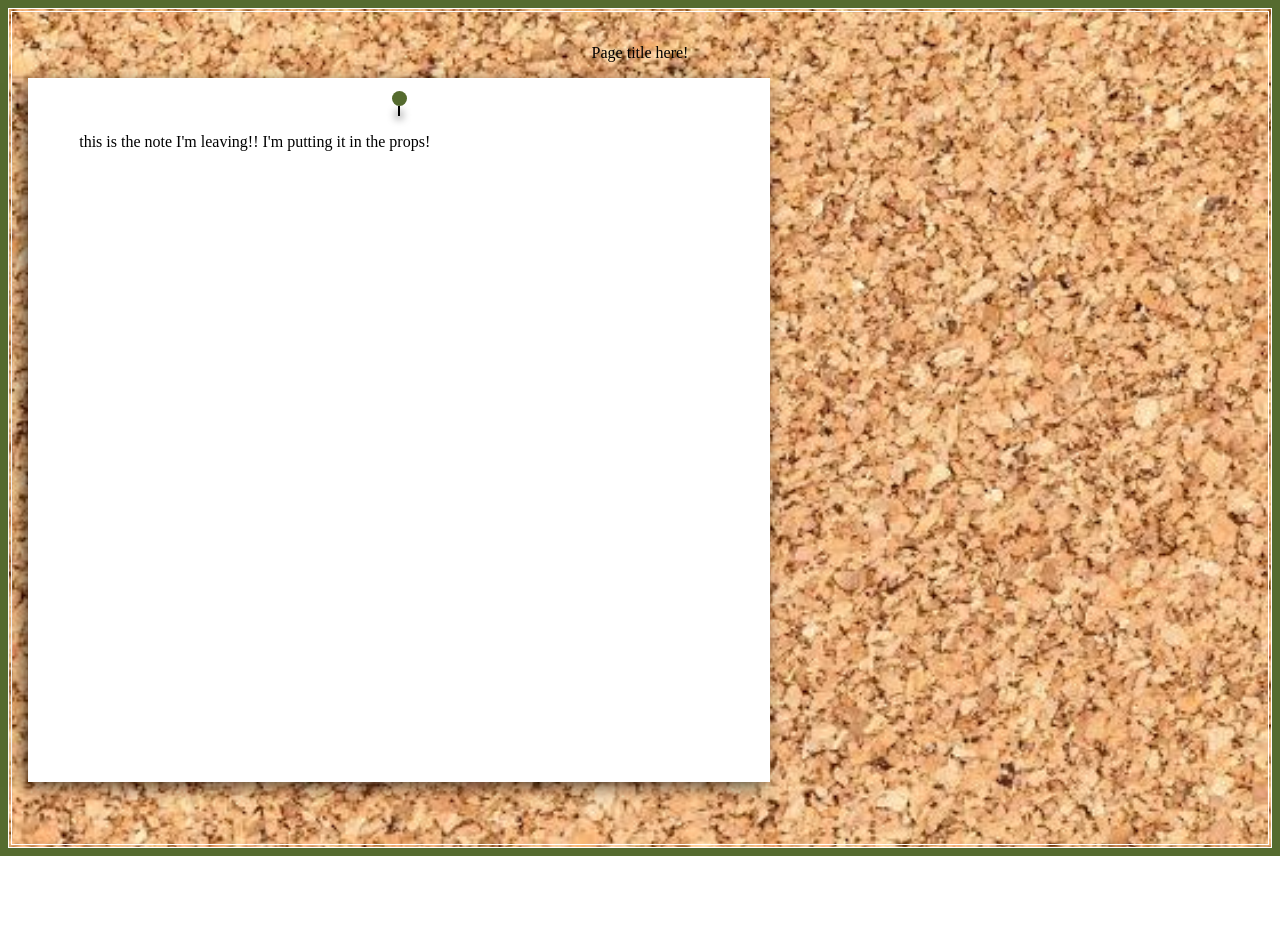
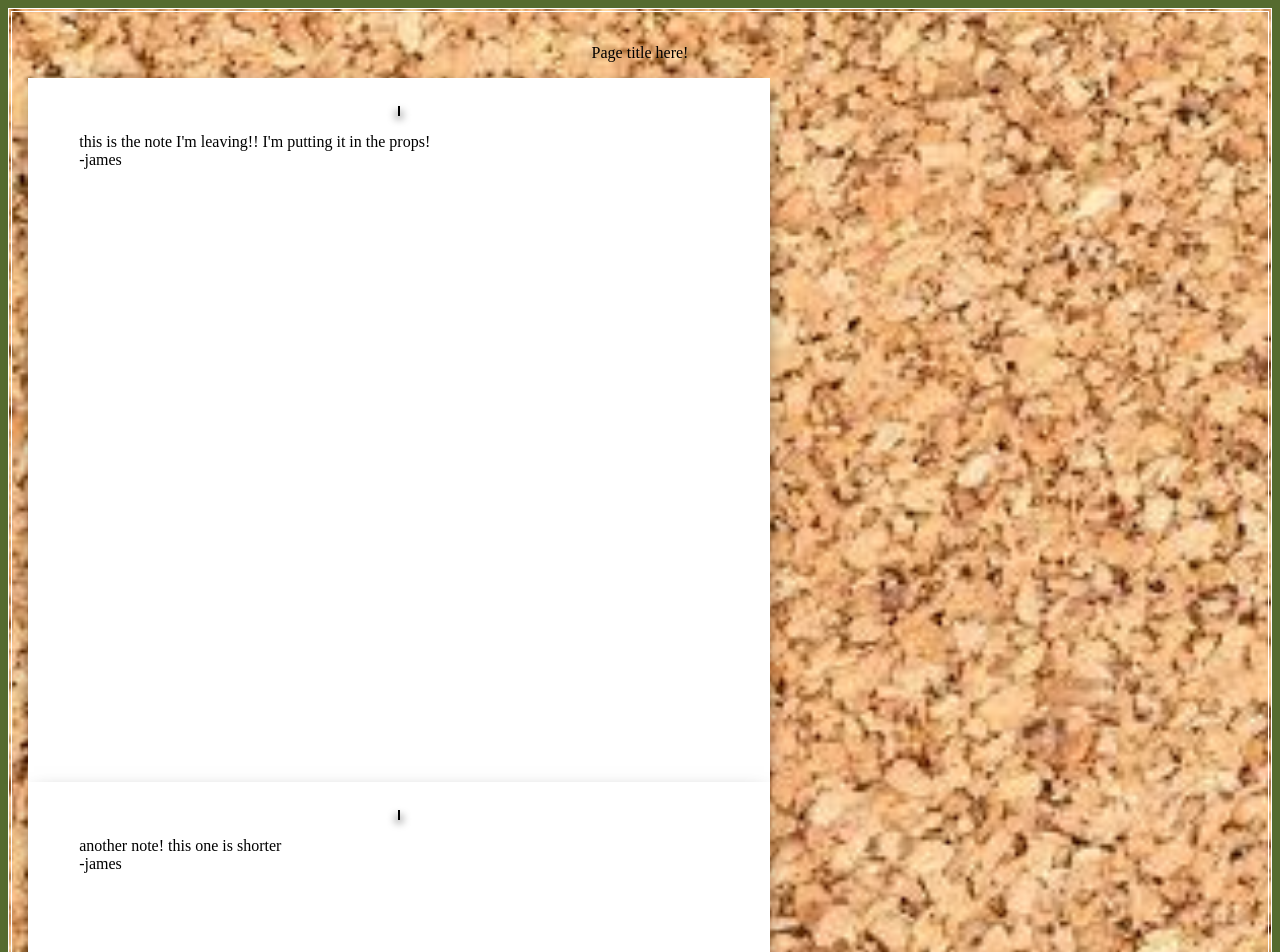
Before and after one commit to jmscshipp/birthday-board, a Next.js app: page / in a window 1280 px wide. Shown: the top 952 px of the page. Before the commit the page ends 856 px from the top, so only its background shows below. Built offline with nearby package versions, Linux system fonts and the light colour scheme.

Commit message:
working on note css

```diff
--- a/src/app/Note.tsx
+++ b/src/app/Note.tsx
@@ -1,18 +1,33 @@
 
+import { Background } from "@react-navigation/elements";
 import styles from "./page.module.css";
 
-type NoteProps = {
+
+export type NoteProps = {
+    color : string;
     message : string;
+    sender: string;
 }
 
-export default function Note({message} : NoteProps) {
-      return (
+export default function Note({color, message, sender} : NoteProps) {
+
+
+    const headColor= {
+        backgroundColor: `rgba(${color.r}, ${color.g}, ${color.b}, 1)`
+    };
+
+    const senderColor= {
+        backgroundColor: `rgba(${color.r}, ${color.g}, ${color.b}, 0.2)`
+    };
+
+    return (
         <div className={styles.note}>
             <div className={styles.pin}>
-                <div className={styles.pinHead}></div>
+                <div style={headColor} className={styles.pinHead}></div>
                 <div className={styles.pinBody}></div>
                 <div className={styles.pinShadow}></div>
             </div>
-            <p className={styles.noteText}>{message}</p>
+            <p className={styles.text}>{message}</p>
+            <p style={headColor} className={styles.senderText}>{`-` + sender}</p>
         </div>);
 }
--- a/src/app/page.module.css
+++ b/src/app/page.module.css
@@ -26,10 +26,11 @@
 
 .note{
   background-color: white;
+
   width: 50vw; /* The width determines the size */
   aspect-ratio: 1 / 1;
   padding: 1vw 4vw 4vw 4vw;
-  box-shadow: -0.3em 0.3em 1em rgba(0, 0, 0, 0.623);
+  box-shadow: 0 8px 20px -6px rgba(0, 0, 0, 0.623);
 }
 
 .pin {
@@ -40,7 +41,6 @@
 }
 
 .pinHead {
-  background-color: darkolivegreen;
   height: 15px;
   width: 15px;
   border-radius: 50%;
@@ -60,8 +60,15 @@
   width: 2px;
 }
 
-.noteText{
+.text {
   color: black;
   padding: 0;
   margin: 0;
 }
+
+.senderText {
+  color: black;
+  padding: 0;
+  margin: 0;
+  background-color: gre;
+}
--- a/src/app/page.tsx
+++ b/src/app/page.tsx
@@ -1,13 +1,15 @@
 import Image from "next/image";
 import styles from "./page.module.css";
 import Note from "./Note"
+
 export default function Home() {
   return (
     <div className={`${styles.page} ${styles.filledBorder}`}>
       <div className={styles.title}>
         <p>Page title here!</p>
       </div>
-    <Note message="this is the note I'm leaving!! I'm putting it in the props!"></Note>
+    <Note color="black" message="this is the note I'm leaving!! I'm putting it in the props!" sender="james"></Note>
+    <Note color="orange" message="another note! this one is shorter" sender="james"></Note>
     </div>
   );
 }
```
